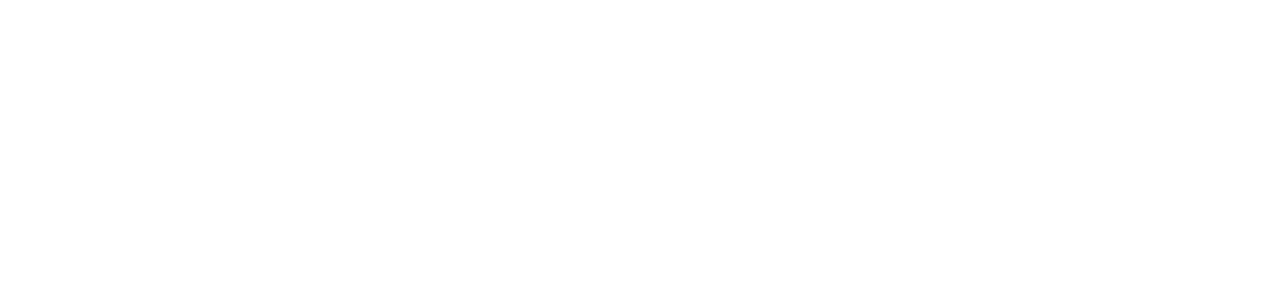
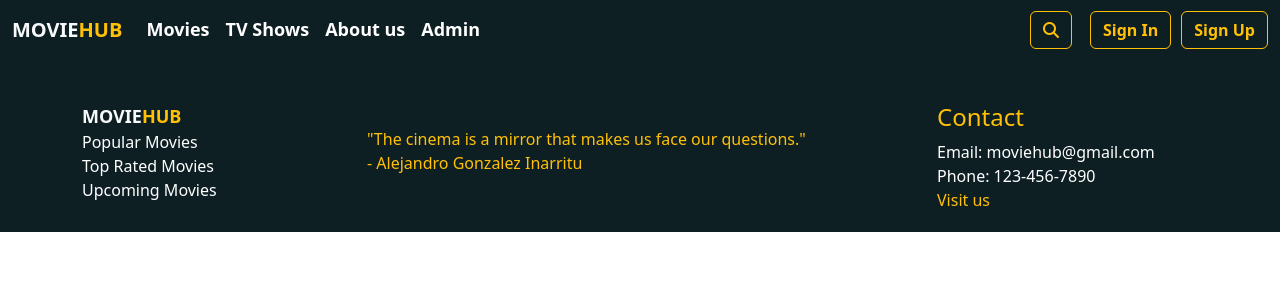
Before and after one commit to DaoDuyThai/MovieHub, a React (Create React App) app in the folder moviehub/: page /player/1 in a window 1280 px wide. Before the commit this address had no page. Shown: the top 300 px of the page. Built offline with nearby package versions, Linux system fonts and the light colour scheme.

Commit message:
Finished details

```diff
--- a/moviehub/src/App.js
+++ b/moviehub/src/App.js
@@ -4,7 +4,7 @@
 import Home from "./screens/Home/Home";
 import SearchMovie from "./screens/SearchMovie";
 import Details from "./screens/Details/Details";
-import MoviePlayer from "./screens/MoviePlayer";
+import Player from "./screens/Player/Player";
 import ActiveDeactiveAccount from './screens/ActiveDeactiveAccount';
 import 'bootstrap/dist/css/bootstrap.min.css';
 import React from 'react';
@@ -20,7 +20,7 @@
           <Route path="/" element={<Home />} />
           <Route path="/search" element={<SearchMovie />} />
           <Route path="/details/:id" element={<Details />} />
-          <Route path="/movieplayer" element={<MoviePlayer />} />
+          <Route path="/player/:id" element={<Player />} />
           {/* <Route path="/" element={<Login />} /> */}
           {/* <Route path="/" element={<ForgotPassword />} /> */}
           {/* <Route path="/" element={<Register />} /> */}
--- a/moviehub/src/components/DetailsContent/DetailsContent.css
+++ b/moviehub/src/components/DetailsContent/DetailsContent.css
@@ -8,6 +8,10 @@
     font: 14px/22px "Lato", Arial, sans-serif;
     color: #A9A8A3;
     padding: 40px 0;
+    background-image: url("/public/assets/img/StaryBackground.jpg");
+  background-size: 100%;
+  background-repeat: no-repeat;
+  background-attachment: fixed;
 }
 
 
--- a/moviehub/src/components/DetailsContent/DetailsContent.js
+++ b/moviehub/src/components/DetailsContent/DetailsContent.js
@@ -43,7 +43,7 @@
         <div className="content-container">
             <div className="movie-card">
                 <div className="container">
-                    <Link to="#">
+                    <Link to={`/player/${movieId}`}>
                         <img style={{ width: "200px" }} src={`https://image.tmdb.org/t/p/original${movie.poster_path}`} alt="" className="cover" />
                     </Link>
                     <div className="hero" style={{
--- a/moviehub/src/components/Header/Header.js
+++ b/moviehub/src/components/Header/Header.js
@@ -14,7 +14,7 @@
     return (
         <nav className="navbar navbar-expand-lg navbar-dark navbar-background">
             <div className="container-fluid">
-                <Link className="navbar-brand text-light" to="/">
+                <Link style={{fontWeight:"bold"}} className="navbar-brand text-light" to="/">
                     MOVIE<span className="text-warning">HUB</span>
                 </Link>
 
--- /dev/null
+++ b/moviehub/src/components/PlayerContent/PlayerContent.js
@@ -0,0 +1,11 @@
+import React from 'react';
+import './PlayerContent.css';
+
+const PlayerContent = ({ movieId }) => {
+    return (
+        <>
+        </>
+
+    );
+}
+export default PlayerContent;
--- /dev/null
+++ b/moviehub/src/screens/Player/Player.js
@@ -0,0 +1,18 @@
+import Footer from "../../components/Footer/Footer";
+import Header from "../../components/Header/Header";
+import PlayerContent from "../../components/PlayerContent/PlayerContent";
+import React from "react";
+import { useParams } from 'react-router-dom';
+
+
+const Player = () => {
+    const { id } = useParams();
+    return (
+        <>
+            <Header />
+            <PlayerContent movieId={id} />
+            <Footer />
+        </>
+    );
+}
+export default Player;
```
Also changed, not shown: moviehub/src/screens/MoviePlayer.js (deleted, +0 -9 lines), moviehub/public/assets/img/StaryBackground.jpg (added), moviehub/src/components/PlayerContent/PlayerContent.css (added).
